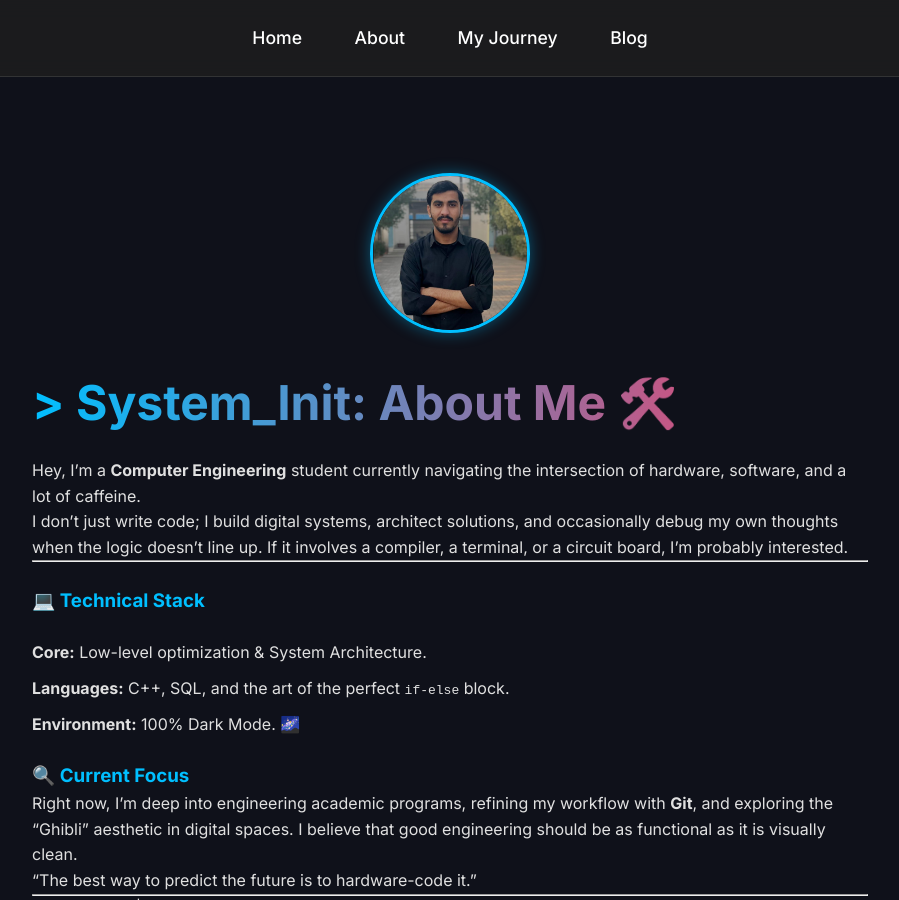
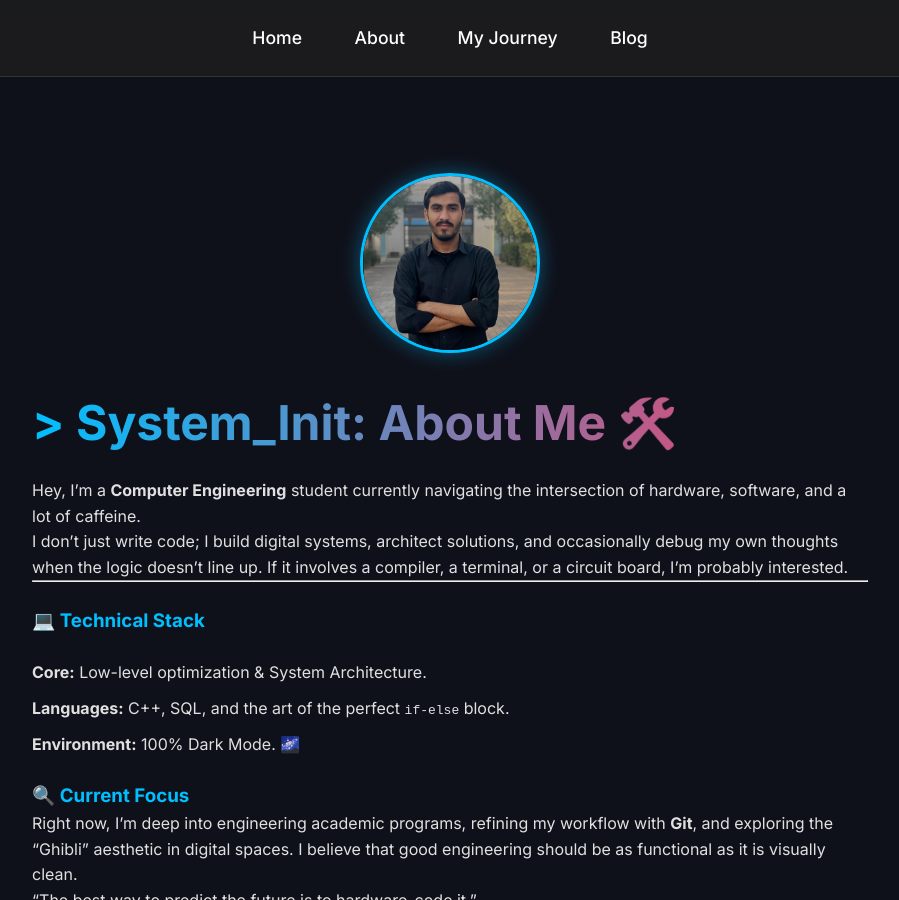
Before and after one commit to engr-ahmad-munawar/engr-ahmad-munawar.github.io-Portfolio-, a Jekyll site: the page built from about.md, in a window 1280 px wide and 900 px high. Shown: the whole window, without its empty margins (190-1089 px from the left). Built offline with Jekyll 4.4.1, drawn with Linux system fonts in a browser that asks for light colours.

Commit message:
Update style.css

```diff
--- a/assets/css/style.css
+++ b/assets/css/style.css
@@ -1,4 +1,5 @@
 @import url('https://fonts.googleapis.com/css2?family=Inter:wght@400;500;700&display=swap');
+
 /* 1. Global Reset & Smooth Scrolling */
 * {
   box-sizing: border-box;
@@ -11,7 +12,7 @@ html {
 }
 
 body {
-  background-color: #0f111a; /* Deeper, richer dark blue-black */
+  background-color: #0f111a;
   color: #e0e0e0;
   font-family: 'Inter', 'Segoe UI', Roboto, sans-serif;
   line-height: 1.6;
@@ -20,7 +21,7 @@ body {
 /* 2. Modern Header with Glassmorphism */
 header {
   background: rgba(31, 31, 31, 0.8);
-  backdrop-filter: blur(10px); /* Blur effect for modern feel */
+  backdrop-filter: blur(10px);
   padding: 1.5rem;
   position: sticky;
   top: 0;
@@ -39,7 +40,6 @@ nav a {
   position: relative;
 }
 
-/* Stylish underline hover effect */
 nav a::after {
   content: '';
   position: absolute;
@@ -72,7 +72,7 @@ h1 {
   margin-bottom: 1rem;
   background: linear-gradient(90deg, #00bfff, #ff3860);
   -webkit-background-clip: text;
-  -webkit-text-fill-color: transparent; /* Gradient text effect */
+  -webkit-text-fill-color: transparent;
 }
 
 h2, h3 {
@@ -102,20 +102,11 @@ ul li a {
 
 ul li a:hover {
   background: rgba(255, 56, 96, 0.1);
-  transform: translateX(10px); /* Subtle slide effect */
+  transform: translateX(10px);
   border-color: #ff3860;
 }
 
-/* 5. Footer Decor */
-
-footer {
-  background-color: #0f111a;
-  text-align: center;
-  padding: 3rem 1rem;
-  color: #666;
-  border-top: 1px solid rgba(255, 255, 255, 0.05);
-  font-size: 0.9rem;
-}
+/* 5. Avatar Section */
 .avatar-container {
   display: flex;
   justify-content: center;
@@ -125,40 +116,26 @@ footer {
 .profile-avatar {
   width: 180px;
   height: 180px;
-  border-radius: 50%; /* Makes it a circle */
+  border-radius: 50%;
   object-fit: cover;
-  border: 3px solid #00bfff; /* Blue border */
-  box-shadow: 0 0 20px rgba(0, 191, 255, 0.4); /* Neon glow effect */
-  transition: transform 0.3s ease, box-shadow 0.3s ease;
-}
-.avatar-container {
-  display: flex;
-  justify-content: center; /* Centers the image */
-  margin-bottom: 2rem;
-}
-
-.profile-avatar {
-  width: 160px;
-  height: 160px;
-  border-radius: 50%; /* Perfect Circle */
-  object-fit: cover; /* Centers the image content */
-  border: 3px solid #00bfff; /* Tech Blue */
-  box-shadow: 0 0 15px rgba(0, 191, 255, 0.4);
-  transition: all 0.3s ease-in-out;
+  border: 3px solid #00bfff;
+  box-shadow: 0 0 20px rgba(0, 191, 255, 0.4);
+  transition: all 0.4s ease-in-out;
   display: block;
-  margin: 0 auto; /* Extra centering insurance */
-}
 }
 
 .profile-avatar:hover {
-  transform: scale(1.1) rotate(3deg); /* Dynamic hover effect */
-  border-color: #ff3860; /* Switches to Tech Red */
-  box-shadow: 0 0 25px rgba(255, 56, 96, 0.6);
+  transform: scale(1.1) rotate(3deg);
+  box-shadow: 0 0 30px rgba(255, 56, 96, 0.6);
+  border-color: #ff3860;
 }
 
-.profile-avatar:hover {
-  transform: scale(1.05); /* Subtle zoom on hover */
-  box-shadow: 0 0 30px rgba(255, 56, 96, 0.6); /* Switches to Red glow on hover */
-  border-color: #ff3860;
+/* 6. Footer Decor */
+footer {
+  background-color: #0f111a;
+  text-align: center;
+  padding: 3rem 1rem;
+  color: #666;
+  border-top: 1px solid rgba(255, 255, 255, 0.05);
+  font-size: 0.9rem;
 }
-<link rel="stylesheet" href="/assets/style.css">
```
